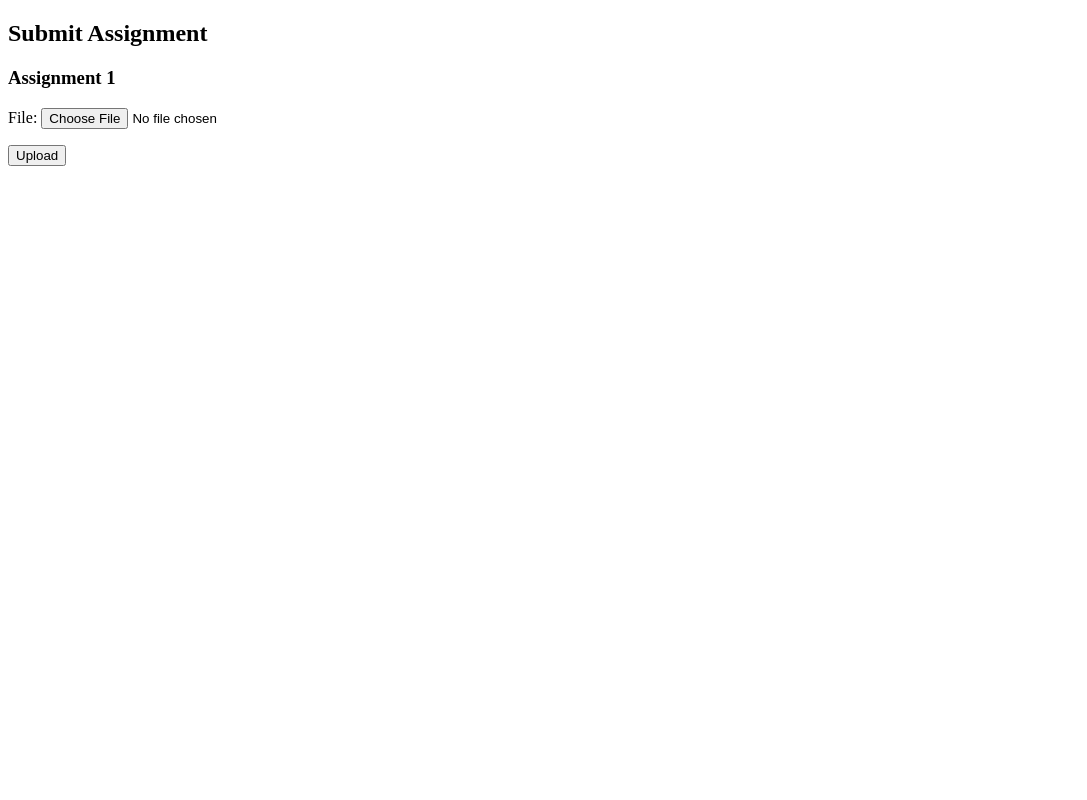
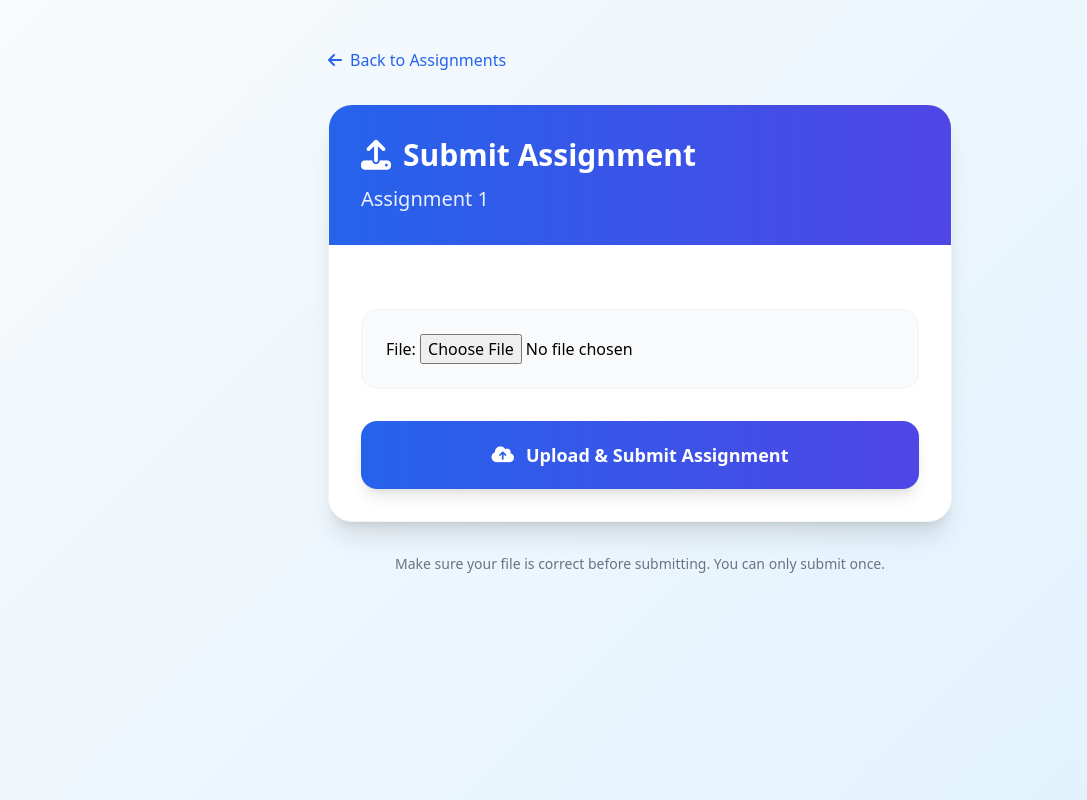
Before and after one commit to Asthraj/EduHubIIITB, a Django app: template templates/submissions/submit.html in a window 1280 px wide. Shown: the whole page, without its empty margins (0-1087 px from the left). Run offline with Django 4.2, Linux system fonts and the light colour scheme; the template is opened without the code that fills it: values that come from a table or form of the project are taken from there, others are empty; data comes from the database, SQL or seed files in the repository; some libraries are stand-ins or nearby versions.

Commit message:
Update submit.html

```diff
--- a/templates/submissions/submit.html
+++ b/templates/submissions/submit.html
@@ -2,17 +2,74 @@
 <html lang="en">
 <head>
     <meta charset="UTF-8">
-    <title>Submit</title>
+    <meta name="viewport" content="width=device-width, initial-scale=1.0">
+    <title>Submit Assignment</title>
+    <script src="https://cdn.tailwindcss.com"></script>
+    <link rel="stylesheet" href="https://cdnjs.cloudflare.com/ajax/libs/font-awesome/6.6.0/css/all.min.css">
+    <style>
+        body {
+            background: linear-gradient(135deg, #f8fafc 0%, #e0f2fe 100%);
+        }
+        .card {
+            transition: all 0.3s ease;
+        }
+    </style>
 </head>
-<body>
-<h2>Submit Assignment</h2>
+<body class="min-h-screen py-12">
 
-<h3>{{ assignment.title }}</h3>
+<div class="max-w-2xl mx-auto px-6">
 
-<form method="POST" enctype="multipart/form-data">
-    {% csrf_token %}
-    {{ form.as_p }}
-    <button type="submit">Upload</button>
-</form>
+    <!-- Back Button -->
+    <a href="/dashboard/"
+       class="inline-flex items-center gap-2 text-blue-600 hover:text-blue-700 font-medium mb-8 transition-colors">
+        <i class="fa-solid fa-arrow-left"></i>
+        Back to Assignments
+    </a>
+
+    <!-- Main Card -->
+    <div class="card bg-white rounded-3xl shadow-xl overflow-hidden border border-gray-100">
+
+        <!-- Header -->
+        <div class="bg-gradient-to-r from-blue-600 to-indigo-600 px-8 py-8 text-white">
+            <h1 class="text-3xl font-bold flex items-center gap-3">
+                <i class="fa-solid fa-upload"></i>
+                Submit Assignment
+            </h1>
+            <h2 class="text-xl mt-3 opacity-90">{{ assignment.title }}</h2>
+        </div>
+
+        <!-- Form Content -->
+        <div class="p-8">
+
+            <form method="POST" enctype="multipart/form-data" class="space-y-8">
+
+                {% csrf_token %}
+
+                <div class="bg-gray-50 p-6 rounded-2xl border border-gray-100">
+                    {{ form.as_p }}
+                </div>
+
+                <!-- Submit Button -->
+                <button type="submit"
+                        class="w-full bg-gradient-to-r from-blue-600 to-indigo-600 hover:from-blue-700 hover:to-indigo-700
+                               text-white font-semibold text-lg py-5 rounded-2xl shadow-lg
+                               transition-all duration-300 flex items-center justify-center gap-3">
+                    <i class="fa-solid fa-cloud-upload-alt"></i>
+                    Upload & Submit Assignment
+                </button>
+
+            </form>
+
+        </div>
+
+    </div>
+
+    <!-- Optional Help Text -->
+    <p class="text-center text-gray-500 text-sm mt-8">
+        Make sure your file is correct before submitting. You can only submit once.
+    </p>
+
+</div>
+
 </body>
 </html>
```
